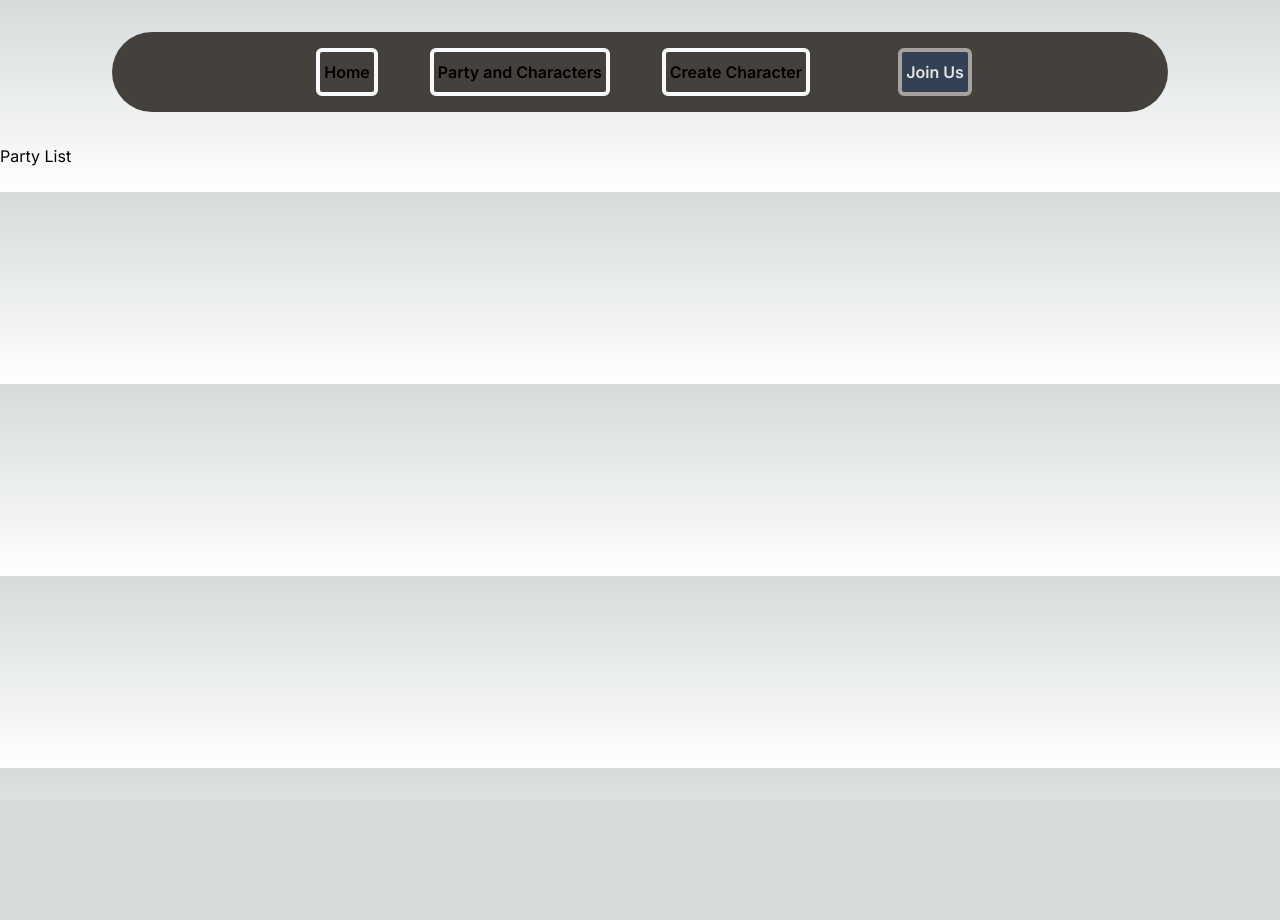
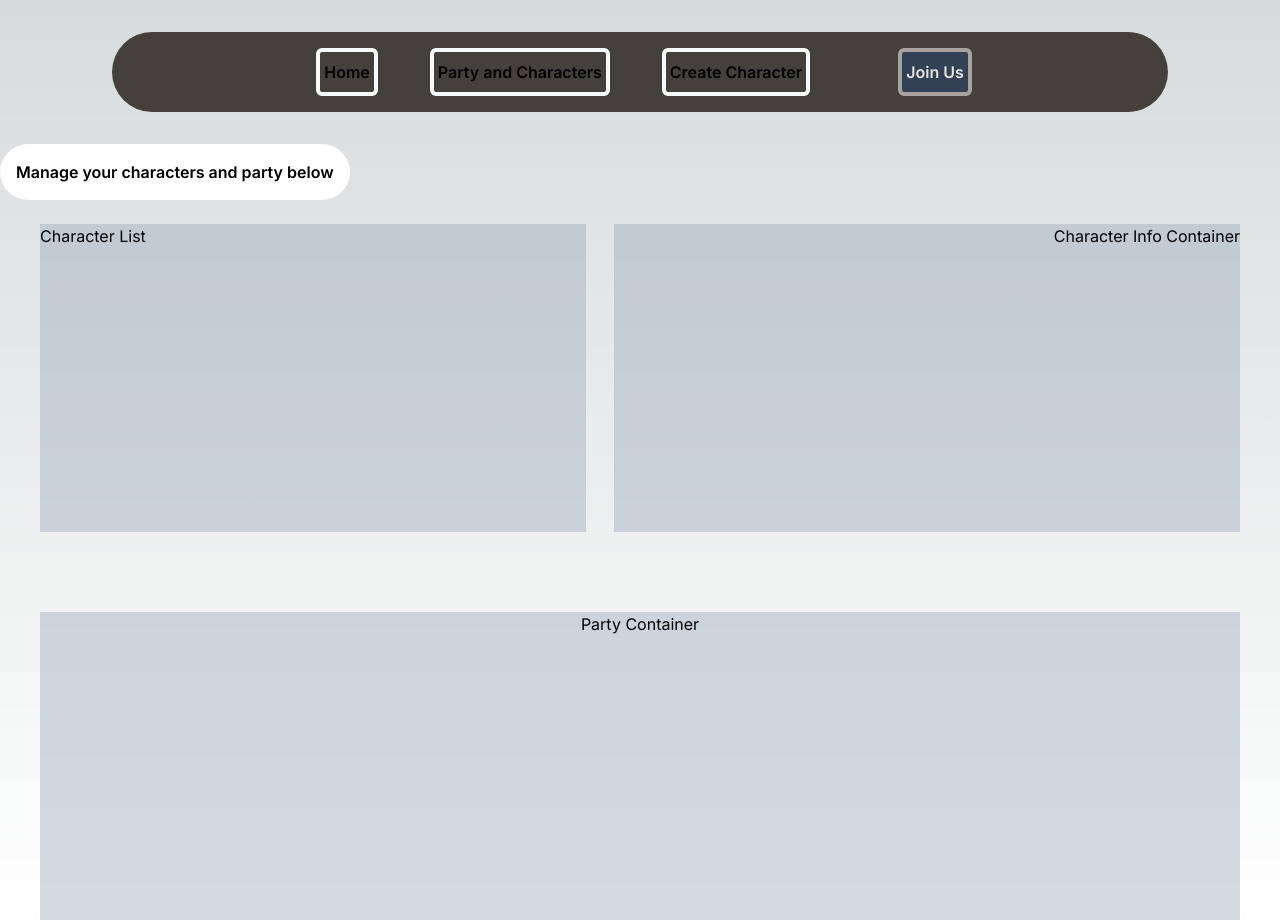
Before and after one commit to badihaki/react-next, a Next.js app in the folder nextjsdnd/: page /party in a window 1280 px wide. Before the commit the page ends 800 px from the top, so only its background shows below. Built offline with nearby package versions, Linux system fonts and the light colour scheme; no server answers.

Commit message:
created components partyContainer, characterInfoContainer and characterList. Added these components to the partyList page component

```diff
--- a/nextjsdnd/src/app/party/page.tsx
+++ b/nextjsdnd/src/app/party/page.tsx
@@ -1,10 +1,32 @@
 'use client';
+
+import CharacterInfoContainer from "@/lib/components/party-components/characterInfoContainer";
+import CharacterList from "@/lib/components/party-components/characterList";
+import PartyContainer from "@/lib/components/party-components/partyContainer";
 
 export default function PartyList(){
     return(
         <div>
-            <h2>Party List</h2>
+            <div className="text-center bg-white text-black w-fit rounded-full p-4 font-semibold">
+                Manage your characters and party below
+            </div>
             <br />
+
+            <div className="grid grid-rows-2 gap-7 ml-10  mr-10">
+                <div className="w-full bg-slate-400 bg-opacity-40 text-left row-span-12">
+                    <CharacterList />
+                </div>
+
+                <div className="bg-slate-400 bg-opacity-40 row-span-12 text-right">
+                    <CharacterInfoContainer />
+                </div>
+
+                <br />
+
+                <div className="col-span-2 row-span-12 w-full bg-slate-400 bg-opacity-40 text-center">
+                    <PartyContainer />
+                </div>
+            </div>
         </div>
     )
 }
--- /dev/null
+++ b/nextjsdnd/src/lib/components/party-components/characterInfoContainer.tsx
@@ -0,0 +1,11 @@
+import React from 'react'
+
+function CharacterInfoContainer() {
+  return (
+    <div>
+      Character Info Container
+    </div>
+  )
+}
+
+export default CharacterInfoContainer
--- /dev/null
+++ b/nextjsdnd/src/lib/components/party-components/characterList.tsx
@@ -0,0 +1,11 @@
+import React from 'react'
+
+function CharacterList() {
+  return (
+    <div>
+      Character List
+    </div>
+  )
+}
+
+export default CharacterList
--- /dev/null
+++ b/nextjsdnd/src/lib/components/party-components/partyContainer.tsx
@@ -0,0 +1,11 @@
+import React from 'react'
+
+function PartyContainer() {
+  return (
+    <div>
+      Party Container
+    </div>
+  )
+}
+
+export default PartyContainer
```
